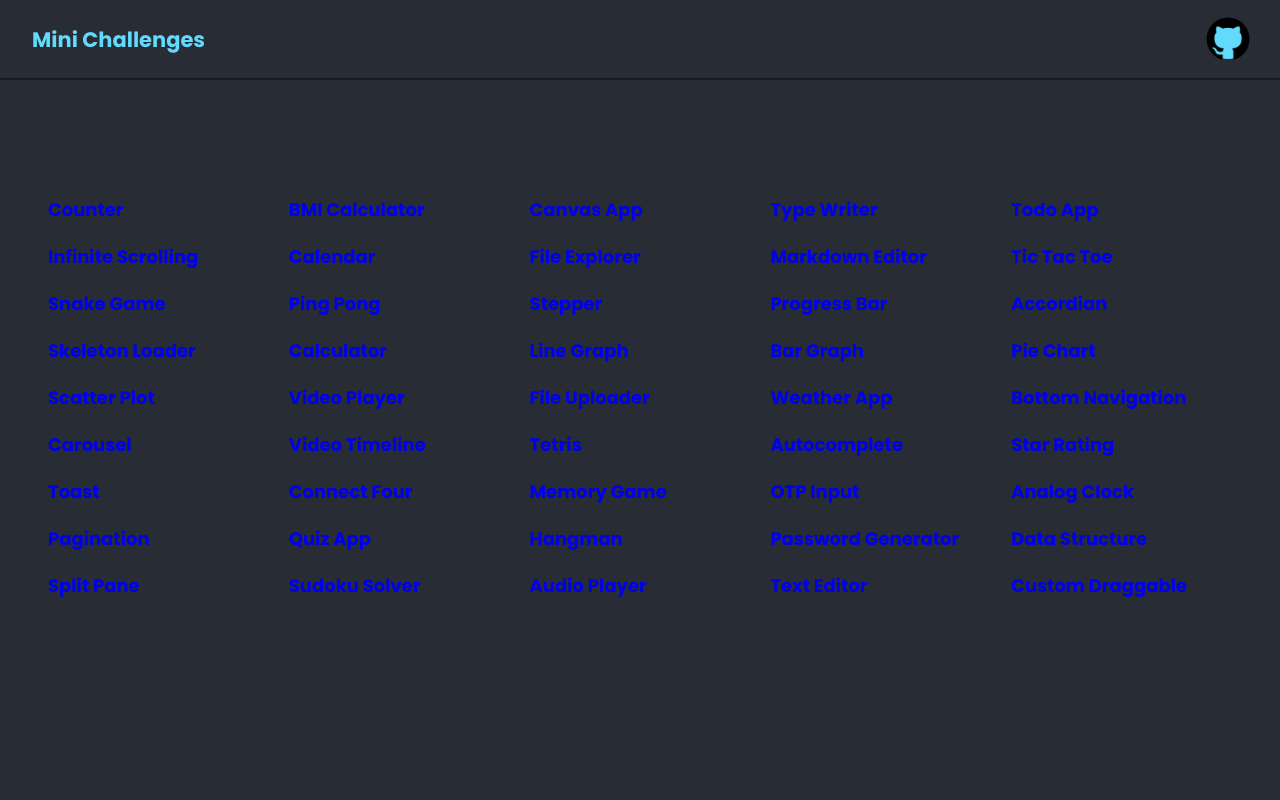
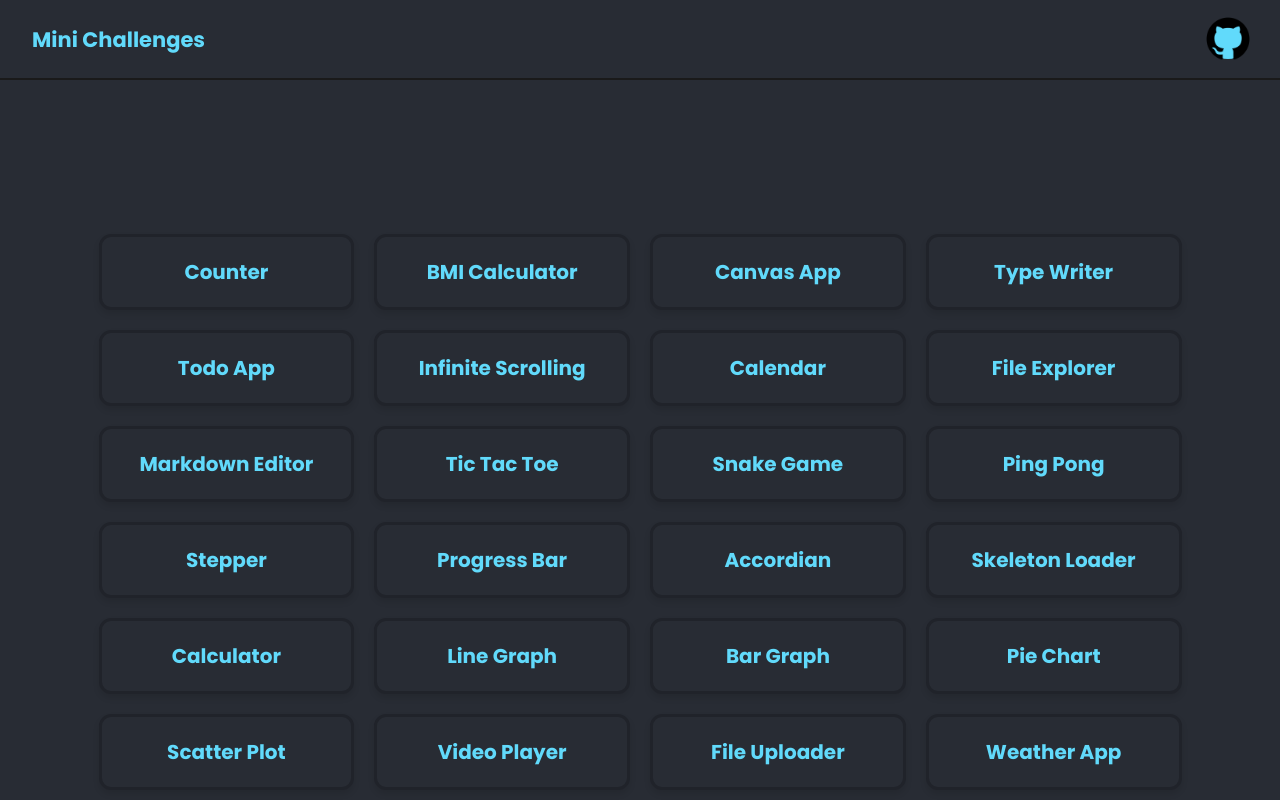
Before and after one commit to Vivek-4321/Frontend_Mini_Challenges, a React (Vite) app in the folder Challenges/: page / in a window 1280 px wide. Shown: the top 800 px of the page. Built offline with nearby package versions, Linux system fonts and the light colour scheme.

Commit message:
Home page updated

```diff
--- a/Challenges/index.html
+++ b/Challenges/index.html
@@ -5,6 +5,7 @@
     <link rel="icon" type="image/svg+xml" href="/vite.svg" />
     <link rel="preconnect" href="https://fonts.googleapis.com" />
     <link rel="preconnect" href="https://fonts.gstatic.com" crossorigin />
+    <link rel="stylesheet" href="index.css" />
     <link
       href="https://fonts.googleapis.com/css2?family=Poppins:ital,wght@0,100;0,200;0,300;0,400;0,500;0,600;0,700;0,800;0,900;1,100;1,200;1,300;1,400;1,500;1,600;1,700;1,800;1,900&display=swap"
       rel="stylesheet"
--- a/Challenges/src/Home.css
+++ b/Challenges/src/Home.css
@@ -1,31 +1,50 @@
-.home{
-    height: 100vh;
+.home {
+    height: 170vh;
     background-color: var(--color-primary);
-  color: var(--color-light);
-}
-
+    color: var(--color-light);
+    display: flex;
+    flex-direction: column;
+    align-items: center;
+    justify-content: center;
+    padding: 2rem;
+  }
 
   .home_card__container {
     display: grid;
     padding: 3rem;
-    grid-template-columns: repeat(auto-fill, minmax(200px, 1fr));
+    grid-template-columns: repeat(4, 1fr); /* 4 cards per row */
     gap: 20px;
   }
 
   .home_card {
-    background-color: #f0f0f0;
-    border-radius: 8px;
-    padding: 20px;
+    background-color: var(--color-primary);
+    border-radius: 12px;
+    box-shadow: 0 4px 6px rgba(0, 0, 0, 0.1);
+    border: 3px solid var(--color-dark);
     text-decoration: none;
-    color: #333;
-    transition: transform 0.3s ease;
+    color: var(--color-light);
+    transition: transform 0.3s ease, box-shadow 0.3s ease;
+    overflow: hidden;
   }
 
   .home_card:hover {
-    transform: translateY(-5px);
+    transform: translateY(-8px);
+    box-shadow: 0 8px 12px rgba(0, 0, 0, 0.2);
+  }
+
+  .home_card__content {
+    padding: 20px;
   }
 
   .home_card__content h2 {
     margin: 0;
-    font-size: 18px;
+    font-size: 20px;
+    text-align: center;
   }
+
+  .home h1 {
+    margin-bottom: 2rem;
+    font-size: 32px;
+    color: var(--color-light);
+    text-align: center;
+  }
--- a/Challenges/src/Home.tsx
+++ b/Challenges/src/Home.tsx
@@ -1,7 +1,6 @@
 import React from "react";
 import { Link } from "react-router-dom";
 import "./Home.css";
-import "./index.css"
 
 const routes = [
   { path: "/counter", name: "Counter" },
@@ -57,7 +56,7 @@ function Home() {
       <h1>Welcome to the React Component Showcase</h1>
       <section className="home_card__container">
         {routes.map((route) => (
-          <Link to={route.path} key={route.path} className="card">
+          <Link to={route.path} key={route.path} className="home_card">
             <div className="home_card__content">
               <h2>{route.name}</h2>
             </div>
```
